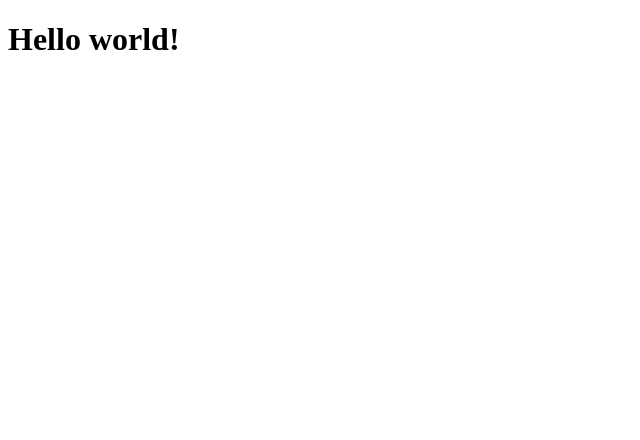
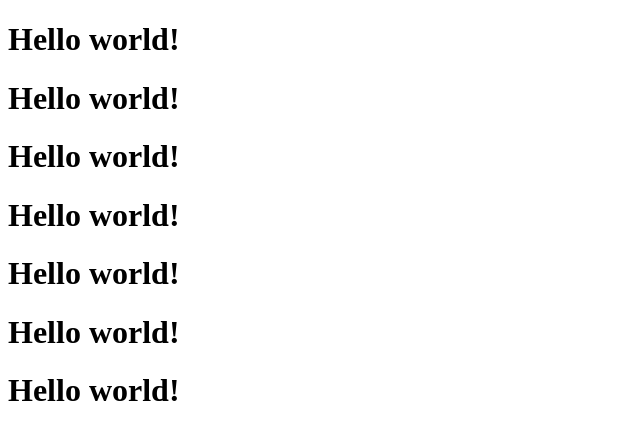
Before and after one commit to theromanov/js, a plain HTML site: page index.html in a window 1280 px wide. Shown: the whole page, without its empty margins (0-640 px from the left). Drawn offline with Linux system fonts and the light colour scheme.

Commit message:
added some info

```diff
--- a/index.html
+++ b/index.html
@@ -13,6 +13,25 @@
         Hello world!
     </h1>
 
+
+    <h1>
+        Hello world!
+    </h1>
+    <h1>
+        Hello world!
+    </h1>
+    <h1>
+        Hello world!
+    </h1>
+    <h1>
+        Hello world!
+    </h1>
+    <h1>
+        Hello world!
+    </h1>
+    <h1>
+        Hello world!
+    </h1>
     <script src="js/script.js"></script>
 </body>
 
```
